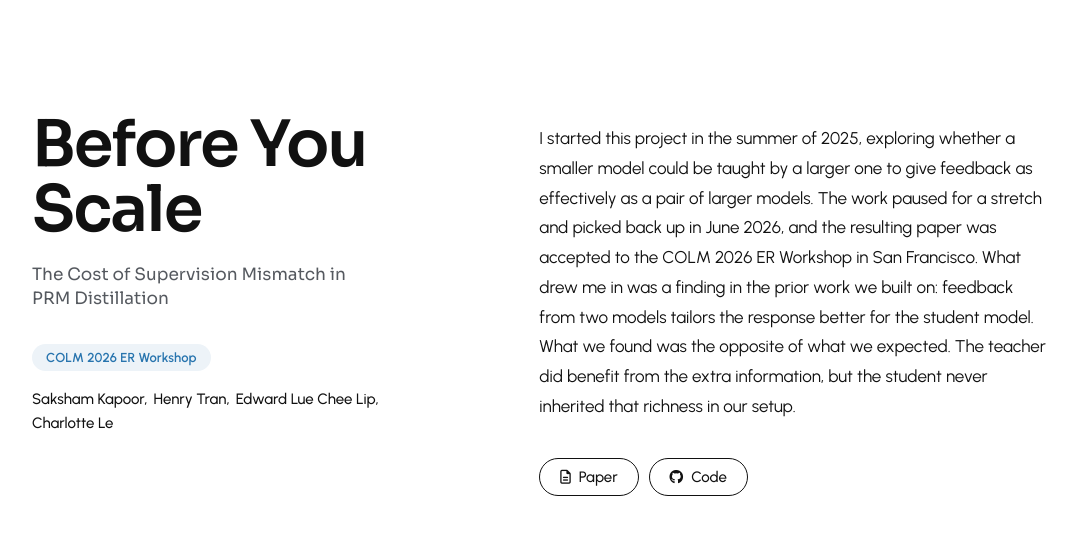
After one commit to henrytran07/henrytran07.github.io, a FastAPI app: template templates/before-you-scale.html in a window 1280 px wide. The commit adds this page. Shown: the top 559 px of the page, without its empty margins (98-1172 px from the left). Run offline with FastAPI, Linux system fonts and the light colour scheme; the template is opened without the code that fills it, so the values that code supplies are empty.

Commit message:
update research paper separate page

```diff
--- a/app/main.py
+++ b/app/main.py
@@ -57,6 +57,10 @@ def get_home(request: Request):
 def get_cv(request: Request):
     return render(request, "cv.html")
 
+@app.get("/before-you-scale")
+@app.get("/before-you-scale/")
+def get_cv(request: Request):
+    return render(request, "before-you-scale.html")
 
 @app.get("/api/health", status_code=status.HTTP_200_OK)
 @app.get("/health", status_code=status.HTTP_200_OK)
--- /dev/null
+++ b/static/style/bys.css
@@ -0,0 +1,173 @@
+* {
+  margin: 0;
+  padding: 0;
+  box-sizing: border-box;
+}
+
+:root {
+  --bg-color: #ffffff;
+  --text-primary: #111111;
+  --text-muted: #9EA3AE;
+  --text-dark-muted: #55595F;
+  --accent-blue: #2774AE;
+  --accent-wash: #EDF3F8;
+  --border-color: #D9DCE1;
+}
+
+body {
+  font-family: "Urbanist", sans-serif;
+  color: var(--text-primary);
+  background: var(--bg-color);
+  -webkit-font-smoothing: antialiased;
+}
+
+h1, h2, h3, h4 {
+  font-family: "Sora", sans-serif;
+  font-weight: 600;
+}
+
+p {
+  color: var(--text-dark-muted);
+}
+
+a:focus-visible,
+li a:focus-visible {
+  outline: 2px solid var(--accent-blue);
+  outline-offset: 3px;
+}
+
+.introduction {
+  display: grid;
+  grid-template-columns: minmax(0, 5fr) minmax(0, 6fr);
+  gap: 5rem;
+  max-width: 1120px;
+  margin: 0 auto;
+  padding: 7rem 50px 4rem;
+  align-items: start;
+}
+
+.title h1 {
+  font-size: clamp(2.75rem, 5.2vw, 4rem);
+  line-height: 1.02;
+  letter-spacing: -0.03em;
+  margin-bottom: 1.25rem;
+}
+
+.title .subtitle {
+  font-family: "Sora", sans-serif;
+  font-size: 1.0625rem;
+  font-weight: 400;
+  line-height: 1.45;
+  color: var(--text-dark-muted);
+  max-width: 26ch;
+}
+
+.venue {
+  display: inline-block;
+  margin-top: 2rem;
+  padding: 6px 14px;
+  border-radius: 999px;
+  background: var(--accent-wash);
+  color: var(--accent-blue);
+  font-size: 0.8125rem;
+  font-weight: 600;
+  letter-spacing: 0.01em;
+}
+
+.authors {
+  margin-top: 1rem;
+  font-weight: 500;
+  margin-top: 20px;
+  color: #333;
+}
+
+.role {
+  padding-top: 0.75rem;
+}
+
+.role p {
+  color: var(--text-primary);
+  font-size: 1.0625rem;
+  line-height: 1.75;
+  max-width: 64ch;
+}
+
+.role ul {
+  list-style: none;
+  display: flex;
+  flex-wrap: wrap;
+  gap: 10px;
+  margin-top: 2.25rem;
+}
+
+.role ul li a {
+  display: inline-flex;
+  align-items: center;
+  gap: 8px;
+  text-decoration: none;
+  color: var(--text-primary);
+  border: 1px solid var(--text-primary);
+  padding: 9px 20px;
+  border-radius: 999px;
+  font-size: 0.9375rem;
+  font-weight: 500;
+  transition: background-color 0.18s ease, color 0.18s ease, border-color 0.18s ease;
+}
+
+.role ul li a:hover {
+  background: var(--text-primary);
+  color: var(--bg-color);
+}
+
+.role ul li a i {
+  font-size: 0.875rem;
+}
+
+.authors{
+  display: flex;
+}
+
+.authors {
+  display: flex;
+  flex-wrap: wrap;
+  gap: 0 6px;
+  list-style: none;
+  margin-top: 1rem;
+  font-size: 0.9375rem;
+  line-height: 1.6;
+  color: var(--text-primary);
+}
+
+.authors li:not(:last-child)::after {
+  content: ",";
+}
+
+@media (max-width: 880px) {
+  .introduction {
+    grid-template-columns: minmax(0, 1fr);
+    gap: 2.5rem;
+    padding: 4rem 28px 3rem;
+  }
+
+  .title .subtitle {
+    max-width: 40ch;
+  }
+
+  .venue {
+    margin-top: 1.5rem;
+  }
+
+  .role {
+    padding-top: 0;
+  }
+
+  .role ul {
+    margin-top: 1.75rem;
+  }
+}
+
+@media (prefers-reduced-motion: reduce) {
+  * {
+    transition-duration: 0.01ms !important;
+  }
+}
--- /dev/null
+++ b/templates/before-you-scale.html
@@ -0,0 +1,63 @@
+<!DOCTYPE html>
+<html lang="en">
+  <head>
+    <meta charset="UTF-8">
+    <meta http-equiv="X-UA-Compatible" content="IE=edge">
+    <meta name="viewport" content="width=device-width, initial-scale=1.0">
+    <meta name="description" content="Before You Scale: The Cost of Supervision Mismatch in PRM Distillation. Accepted to the COLM 2026 ER Workshop." />
+    <meta name="api-base" content="" />
+    <link rel="stylesheet" href="/static/style/bys.css">
+
+    <!--font style-->
+    <link rel="preconnect" href="https://fonts.googleapis.com">
+    <link rel="preconnect" href="https://fonts.gstatic.com" crossorigin>
+    <link href="https://fonts.googleapis.com/css2?family=Sora:wght@400;500;600;700&family=Urbanist:wght@400;500;600;700&display=swap" rel="stylesheet">
+
+    <!--icons-->
+    <link rel="stylesheet" href="https://cdnjs.cloudflare.com/ajax/libs/font-awesome/6.5.2/css/all.min.css">
+    <!-- title -->
+    <title>Before You Scale</title>
+  </head>
+
+  <body>
+    <div class="introduction">
+      <div class="title">
+        <h1>Before You Scale</h1>
+        <p class="subtitle">The Cost of Supervision Mismatch in PRM Distillation</p>
+        <span class="venue">COLM 2026 ER Workshop</span>
+          <ul class="authors">
+            <li class="first-author">Saksham Kapoor</li>
+            <li>Henry Tran</li>
+            <li>Edward Lue Chee Lip</li>
+            <li>Charlotte Le</li>
+          </ul>
+      </div>
+
+      <div class="role">
+        <p>
+          I started this project in the summer of 2025, exploring whether a smaller model could be
+          taught by a larger one to give feedback as effectively as a pair of larger models. The work
+          paused for a stretch and picked back up in June 2026, and the resulting paper was accepted
+          to the COLM 2026 ER Workshop in San Francisco. What drew me in was a finding in the prior
+          work we built on: feedback from two models tailors the response better for the student
+          model. What we found was the opposite of what we expected. The teacher did benefit from the
+          extra information, but the student never inherited that richness in our setup.
+        </p>
+
+        <ul>
+          <li>
+            <a href="https://github.com/edward-lcl/feedback-distillation/blob/b80a1d0df7235c72a68c031f6985d747d56f3bca/paper/slfd_colm_er_final.pdf" target="_blank">
+              <i class="fa-regular fa-file-lines"></i> Paper
+            </a>
+          </li>
+
+          <li>
+            <a href="https://github.com/edward-lcl/feedback-distillation" target="_blank">
+              <i class="fa-brands fa-github"></i> Code
+            </a>
+          </li>
+        </ul>
+      </div>
+    </div>
+  </body>
+</html>
```
Also changed, not shown: scripts/index.js (+5 -5 lines), static/style/index.css (+16 -19 lines).
